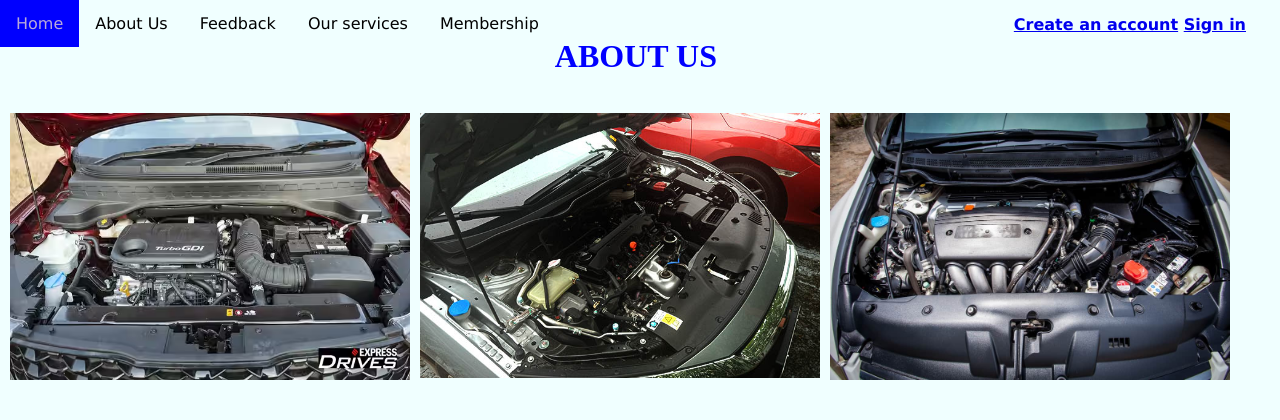
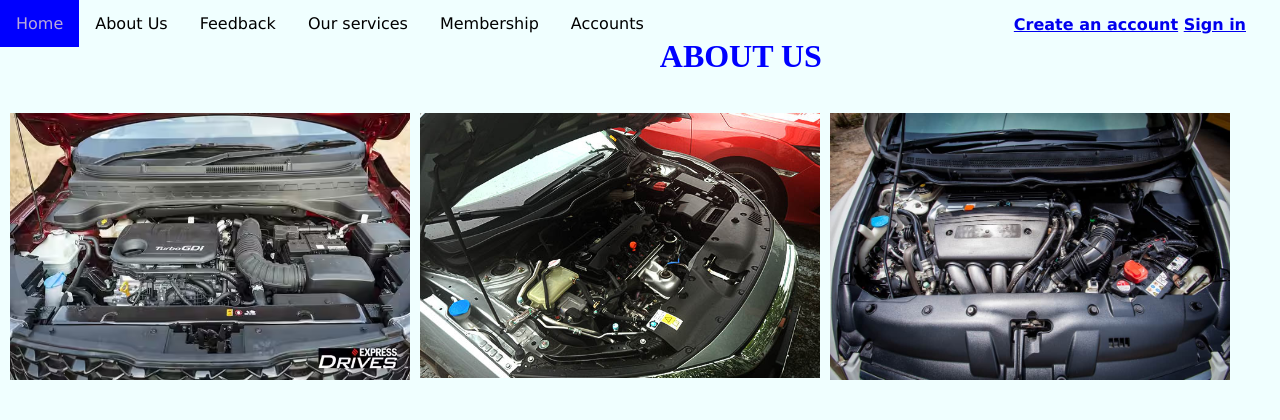
Before and after one commit to Maxwell619/BPesa, a PHP site: page /Aboutus.php in a window 1280 px wide. Shown: the top 420 px of the page. Run offline with PHP 8.4, Linux system fonts and the light colour scheme.

Commit message:
added new page

```diff
--- a/templates/nav.php
+++ b/templates/nav.php
@@ -4,6 +4,7 @@
         <a href="Feedback.php">Feedback</a>
         <a href="Services.php">Our services</a>
         <a href="Premiumservices.php">Membership</a>
+        <a href="view_account.php">Accounts</a>
     </div>
         <div class="top_nav-right">
         <a href="createaccount.php">Create an account</a>
```
